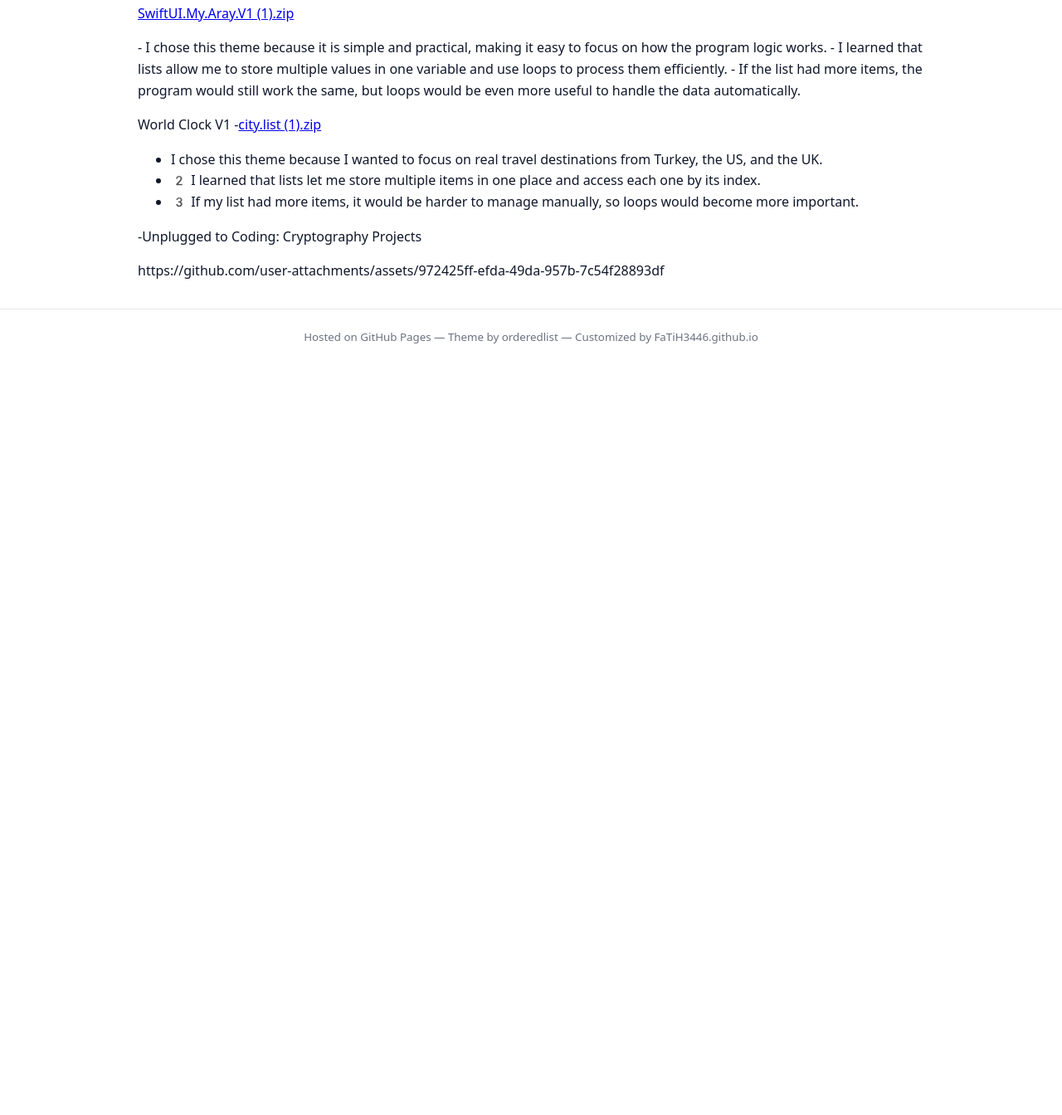
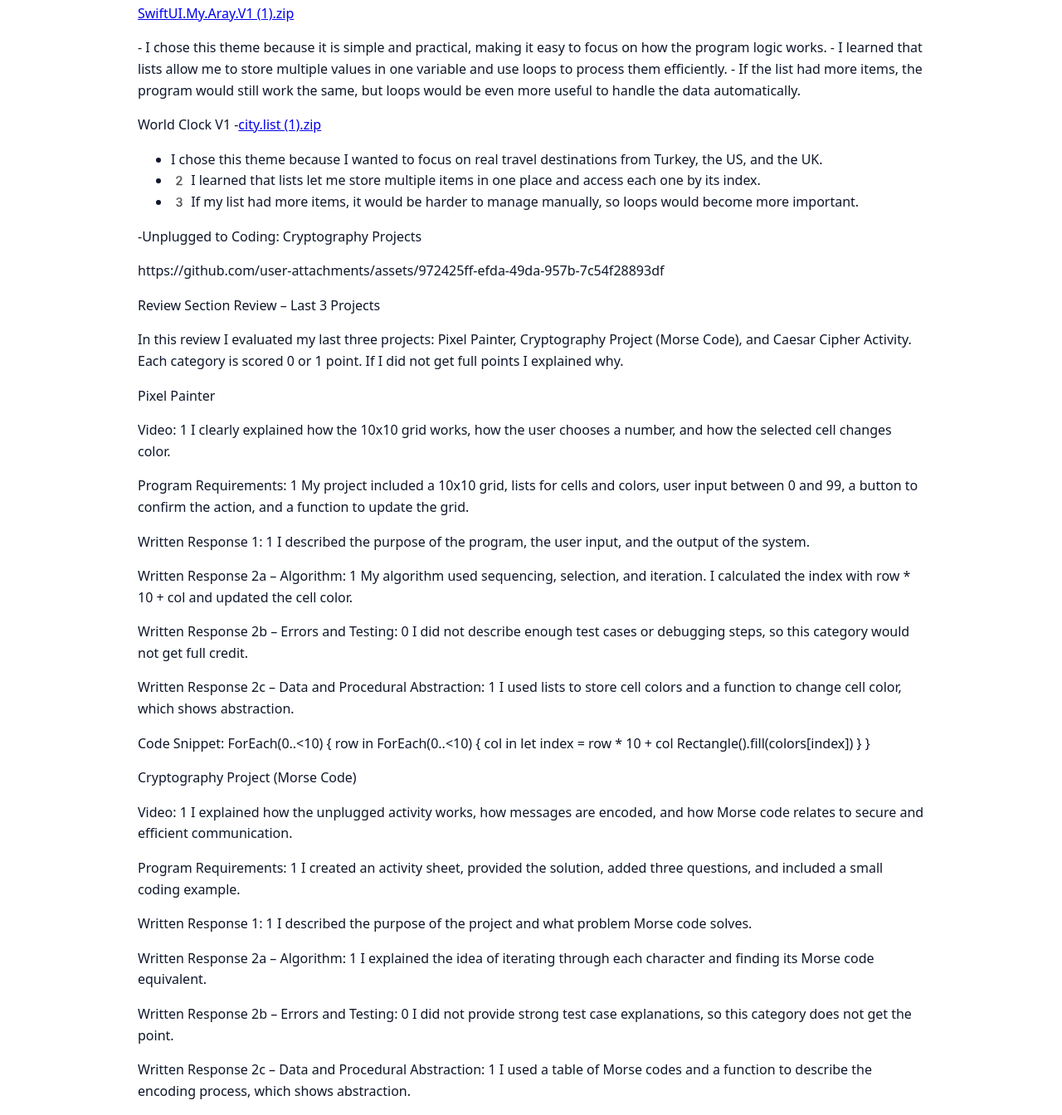
Before and after one commit to FaTiH3446/FaTiH3446.github.io, a Jekyll site: the page built from projects3.md, in a window 1280 px wide and 1400 px high, scrolled down 757 px, cut to the strip 56-1400 px from the top of the window. Shown: the whole strip at 83% size. Built offline with Jekyll 4.4.1, drawn with Linux system fonts in a browser that asks for light colours; before the commit the page ends 1251 px from its top, so only the background shows below that; some of the changed text lies outside the part shown.

Commit message:
Document review of Pixel Painter, Morse Code, and Caesar Cipher
Added detailed review of last three projects including evaluations and scores.

```diff
--- a/projects3.md
+++ b/projects3.md
@@ -26,3 +26,57 @@ World Clock V1
 -Unplugged to Coding: Cryptography Projects
 
 https://github.com/user-attachments/assets/972425ff-efda-49da-957b-7c54f28893df
+
+
+Review Section
+Review – Last 3 Projects
+
+In this review I evaluated my last three projects: Pixel Painter, Cryptography Project (Morse Code), and Caesar Cipher Activity. Each category is scored 0 or 1 point. If I did not get full points I explained why.
+
+Pixel Painter
+
+Video: 1 I clearly explained how the 10x10 grid works, how the user chooses a number, and how the selected cell changes color.
+
+Program Requirements: 1 My project included a 10x10 grid, lists for cells and colors, user input between 0 and 99, a button to confirm the action, and a function to update the grid.
+
+Written Response 1: 1 I described the purpose of the program, the user input, and the output of the system.
+
+Written Response 2a – Algorithm: 1 My algorithm used sequencing, selection, and iteration. I calculated the index with row * 10 + col and updated the cell color.
+
+Written Response 2b – Errors and Testing: 0 I did not describe enough test cases or debugging steps, so this category would not get full credit.
+
+Written Response 2c – Data and Procedural Abstraction: 1 I used lists to store cell colors and a function to change cell color, which shows abstraction.
+
+Code Snippet: ForEach(0..<10) { row in ForEach(0..<10) { col in let index = row * 10 + col Rectangle().fill(colors[index]) } }
+
+Cryptography Project (Morse Code)
+
+Video: 1 I explained how the unplugged activity works, how messages are encoded, and how Morse code relates to secure and efficient communication.
+
+Program Requirements: 1 I created an activity sheet, provided the solution, added three questions, and included a small coding example.
+
+Written Response 1: 1 I described the purpose of the project and what problem Morse code solves.
+
+Written Response 2a – Algorithm: 1 I explained the idea of iterating through each character and finding its Morse code equivalent.
+
+Written Response 2b – Errors and Testing: 0 I did not provide strong test case explanations, so this category does not get the point.
+
+Written Response 2c – Data and Procedural Abstraction: 1 I used a table of Morse codes and a function to describe the encoding process, which shows abstraction.
+
+(No code snippet required for this project.)
+
+Caesar Cipher Activity
+
+Video: 0 I did not record a video for this activity.
+
+Program Requirements: 1 I made a Caesar cipher that shifts letters by a key and returns the encoded text.
+
+Written Response 1: 1 I explained the input, process, and output of the Caesar cipher system.
+
+Written Response 2a – Algorithm: 1 I described the steps of looping over each character, shifting its index, and wrapping around the alphabet.
+
+Written Response 2b – Errors and Testing: 0 I did not explain multiple test cases or debugging steps.
+
+Written Response 2c – Data and Procedural Abstraction: 0 I did not use a strong reusable data abstraction like a list or dictionary, so this category would not earn the point.
+
+(No code snippet required for this project.)
```
